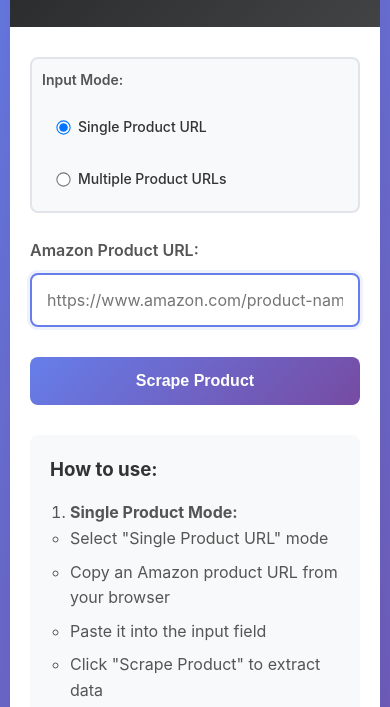
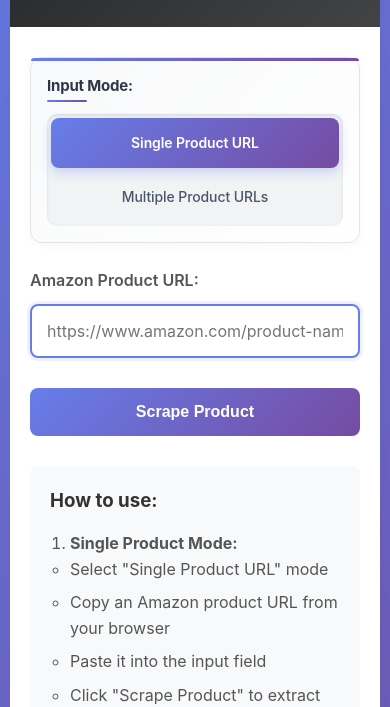
Before and after one commit to TienNguyenDinh/amazon-tool, a website: page public/index.html in a window 390 px wide. Shown: the part 148-855 px from the top of the page. Drawn offline with Linux system fonts and the light colour scheme.

Commit message:
feat: enhance input mode toggle UI with improved styling, add keyboard navigation support, and update data display for better user experience

```diff
--- a/public/index.html
+++ b/public/index.html
@@ -130,7 +130,11 @@
                 <li>Use Ctrl+Enter as a shortcut to start scraping</li>
               </ul>
             </li>
-            <li>View the extracted data in the professional table below</li>
+            <li>
+              <strong
+                >View the extracted data in the professional table below</strong
+              >
+            </li>
           </ol>
 
           <div class="warning">
--- a/public/script.js
+++ b/public/script.js
@@ -584,16 +584,27 @@
 };
 
 const switchInputMode = (mode) => {
+  const singleOption = singleModeRadio.closest('.radio-option');
+  const multipleOption = multipleModeRadio.closest('.radio-option');
+
   if (mode === INPUT_MODE.SINGLE) {
     singleInputContainer.classList.remove('hidden');
     multipleInputContainer.classList.add('hidden');
     singleModeRadio.checked = true;
     btnText.textContent = 'Scrape Product';
+
+    // Update visual active states
+    singleOption.classList.add('active');
+    multipleOption.classList.remove('active');
   } else {
     singleInputContainer.classList.add('hidden');
     multipleInputContainer.classList.remove('hidden');
     multipleModeRadio.checked = true;
     btnText.textContent = 'Scrape Products';
+
+    // Update visual active states
+    multipleOption.classList.add('active');
+    singleOption.classList.remove('active');
   }
 
   // Clear any existing status messages when switching modes
@@ -670,6 +681,49 @@
   }
 });
 
+// Handle radio option click events for better UX
+const singleOption = document
+  .querySelector('#single-mode')
+  .closest('.radio-option');
+const multipleOption = document
+  .querySelector('#multiple-mode')
+  .closest('.radio-option');
+
+singleOption.addEventListener('click', () => {
+  if (!singleModeRadio.checked) {
+    singleModeRadio.checked = true;
+    switchInputMode(INPUT_MODE.SINGLE);
+  }
+});
+
+multipleOption.addEventListener('click', () => {
+  if (!multipleModeRadio.checked) {
+    multipleModeRadio.checked = true;
+    switchInputMode(INPUT_MODE.MULTIPLE);
+  }
+});
+
+// Handle keyboard navigation
+singleOption.addEventListener('keydown', (event) => {
+  if (event.key === 'Enter' || event.key === ' ') {
+    event.preventDefault();
+    singleModeRadio.checked = true;
+    switchInputMode(INPUT_MODE.SINGLE);
+  }
+});
+
+multipleOption.addEventListener('keydown', (event) => {
+  if (event.key === 'Enter' || event.key === ' ') {
+    event.preventDefault();
+    multipleModeRadio.checked = true;
+    switchInputMode(INPUT_MODE.MULTIPLE);
+  }
+});
+
+// Make radio options focusable for keyboard navigation
+singleOption.setAttribute('tabindex', '0');
+multipleOption.setAttribute('tabindex', '0');
+
 // Clear status when user starts typing
 urlInput.addEventListener('input', () => {
   if (statusMessage.style.display !== 'none') {
--- a/public/style.css
+++ b/public/style.css
@@ -56,48 +56,114 @@
 /* Input Mode Toggle */
 .input-mode-toggle {
   margin-bottom: 25px;
-  padding: 20px;
-  background-color: #f8f9fa;
-  border-radius: 8px;
-  border: 2px solid #e1e5e9;
+  padding: 24px;
+  background: linear-gradient(135deg, #f8f9fa 0%, #ffffff 100%);
+  border-radius: 12px;
+  border: 1px solid #e1e5e9;
+  box-shadow: 0 2px 8px rgba(0, 0, 0, 0.04);
+  position: relative;
+}
+
+.input-mode-toggle::before {
+  content: '';
+  position: absolute;
+  top: 0;
+  left: 0;
+  right: 0;
+  height: 3px;
+  background: linear-gradient(135deg, #667eea 0%, #764ba2 100%);
+  border-radius: 12px 12px 0 0;
 }
 
 .toggle-label {
   display: block;
-  margin-bottom: 15px;
-  font-weight: 600;
-  color: #555;
-  font-size: 16px;
+  margin-bottom: 18px;
+  font-weight: 700;
+  color: #2d3748;
+  font-size: 17px;
+  letter-spacing: -0.2px;
+  position: relative;
+}
+
+.toggle-label::after {
+  content: '';
+  position: absolute;
+  bottom: -4px;
+  left: 0;
+  width: 40px;
+  height: 2px;
+  background: linear-gradient(135deg, #667eea 0%, #764ba2 100%);
+  border-radius: 1px;
 }
 
 .radio-group {
   display: flex;
-  gap: 20px;
+  gap: 0;
+  background-color: #f1f3f4;
+  border-radius: 10px;
+  padding: 4px;
+  position: relative;
+  box-shadow: inset 0 1px 3px rgba(0, 0, 0, 0.1);
 }
 
 .radio-option {
   display: flex;
   align-items: center;
+  justify-content: center;
   cursor: pointer;
-  padding: 10px 15px;
-  border-radius: 6px;
-  transition: background-color 0.2s ease;
+  padding: 14px 20px;
+  border-radius: 8px;
+  transition: all 0.3s cubic-bezier(0.4, 0, 0.2, 1);
+  flex: 1;
+  position: relative;
+  z-index: 2;
+  min-height: 48px;
+  background: transparent;
+  border: none;
 }
 
 .radio-option:hover {
-  background-color: rgba(102, 126, 234, 0.1);
+  transform: translateY(-1px);
+}
+
+.radio-option:focus-within {
+  outline: 2px solid #667eea;
+  outline-offset: 2px;
+}
+
+.radio-option.active {
+  background: linear-gradient(135deg, #667eea 0%, #764ba2 100%);
+  box-shadow: 0 4px 12px rgba(102, 126, 234, 0.3);
+  color: white;
+}
+
+.radio-option.active .radio-text {
+  color: white;
+  font-weight: 600;
 }
 
 .radio-option input[type='radio'] {
-  margin-right: 8px;
-  cursor: pointer;
-  transform: scale(1.1);
+  position: absolute;
+  opacity: 0;
+  width: 0;
+  height: 0;
+  margin: 0;
 }
 
 .radio-text {
   font-weight: 500;
-  color: #333;
+  color: #4a5568;
   cursor: pointer;
+  font-size: 15px;
+  letter-spacing: -0.1px;
+  transition: all 0.3s ease;
+  user-select: none;
+  text-align: center;
+}
+
+.radio-option:not(.active):hover .radio-text {
+  color: #2d3748;
+  font-weight: 600;
 }
 
 /* Input Containers */
@@ -451,12 +517,18 @@
   }
 
   .input-mode-toggle {
-    padding: 15px;
+    padding: 20px;
   }
 
   .radio-group {
     flex-direction: column;
-    gap: 10px;
+    gap: 4px;
+    padding: 4px;
+  }
+
+  .radio-option {
+    padding: 16px 20px;
+    min-height: 52px;
   }
 
   .info-section {
@@ -499,15 +571,21 @@
   }
 
   .input-mode-toggle {
-    padding: 10px;
+    padding: 16px;
   }
 
   .toggle-label {
-    font-size: 14px;
+    font-size: 15px;
+    margin-bottom: 16px;
   }
 
   .radio-text {
     font-size: 14px;
+  }
+
+  .radio-option {
+    padding: 14px 16px;
+    min-height: 48px;
   }
 
   #scrape-btn {
```
